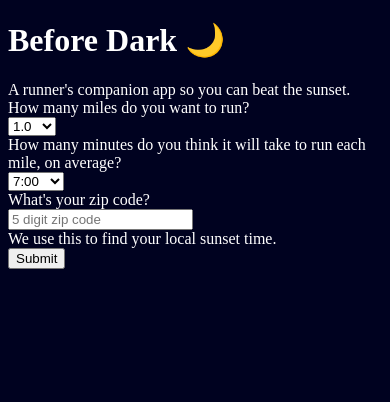
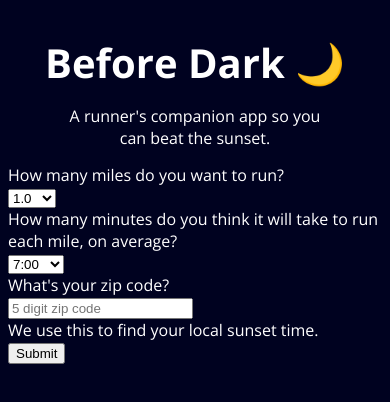
Before and after one commit to jimburch/before-dark, a Next.js app: page / in a window 390 px wide. Shown: the top 402 px of the page. Built offline with nearby package versions, Linux system fonts and the light colour scheme.

Commit message:
added styling for mobile

```diff
--- a/styles/globals.css
+++ b/styles/globals.css
@@ -1,4 +1,25 @@
+@import url('https://fonts.googleapis.com/css2?family=Open+Sans:ital,wght@0,300;0,400;0,600;0,700;0,800;1,300;1,400;1,600;1,700;1,800&display=swap');
+
 body {
   color: white;
   background-color: #000220;
+  font-family: Open Sans;
 }
+
+h1 {
+  margin: auto;
+  /* width: 50%; */
+  text-align: center;
+  white-space: nowrap;
+  margin-top: 35px;
+  font-size: 2.5em;
+}
+
+.tagline {
+  margin: auto;
+  text-align: center;
+  margin: 15px 0px;
+  padding: 0px 50px;
+  font-weight: 200;
+  font-size: 1em;
+}
```
